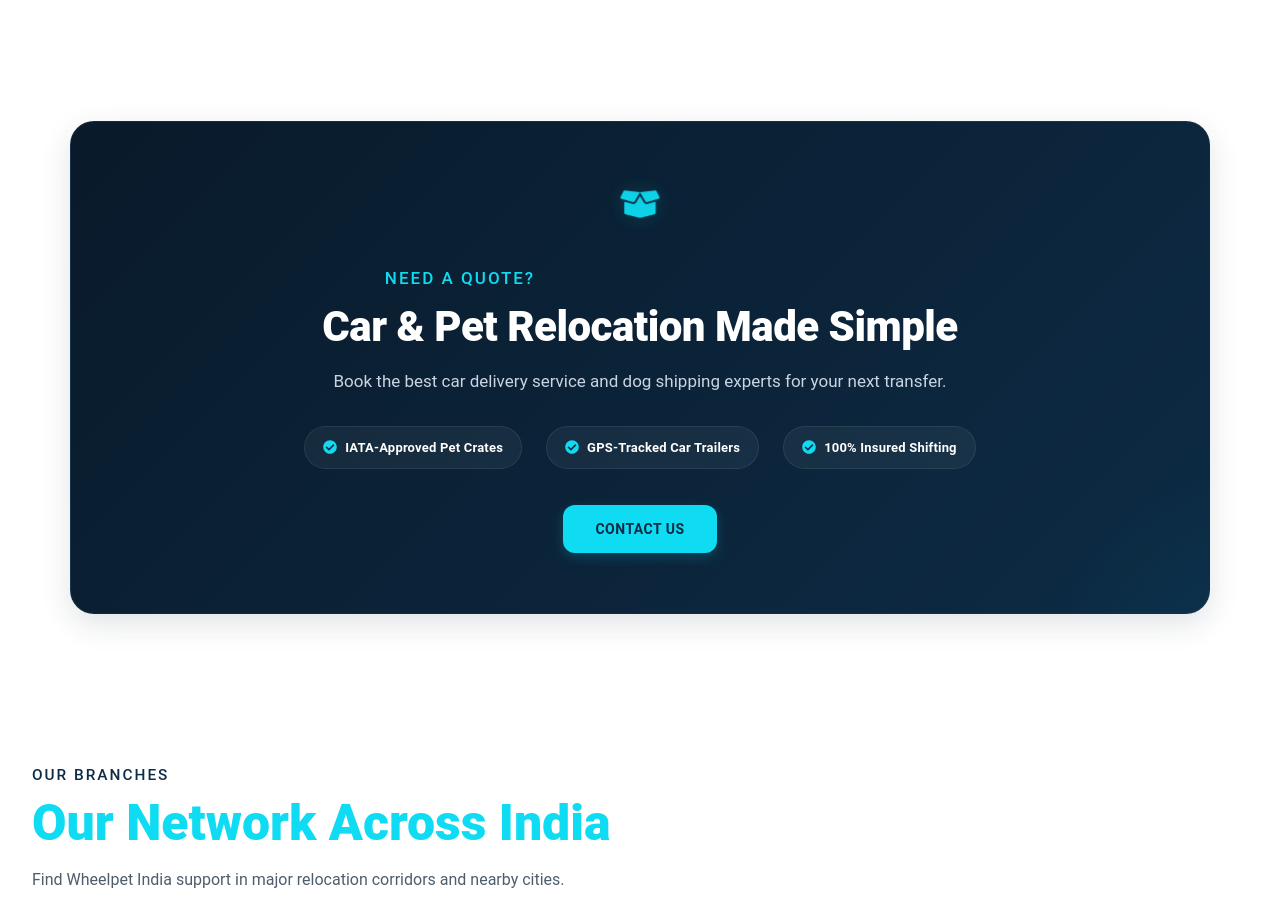
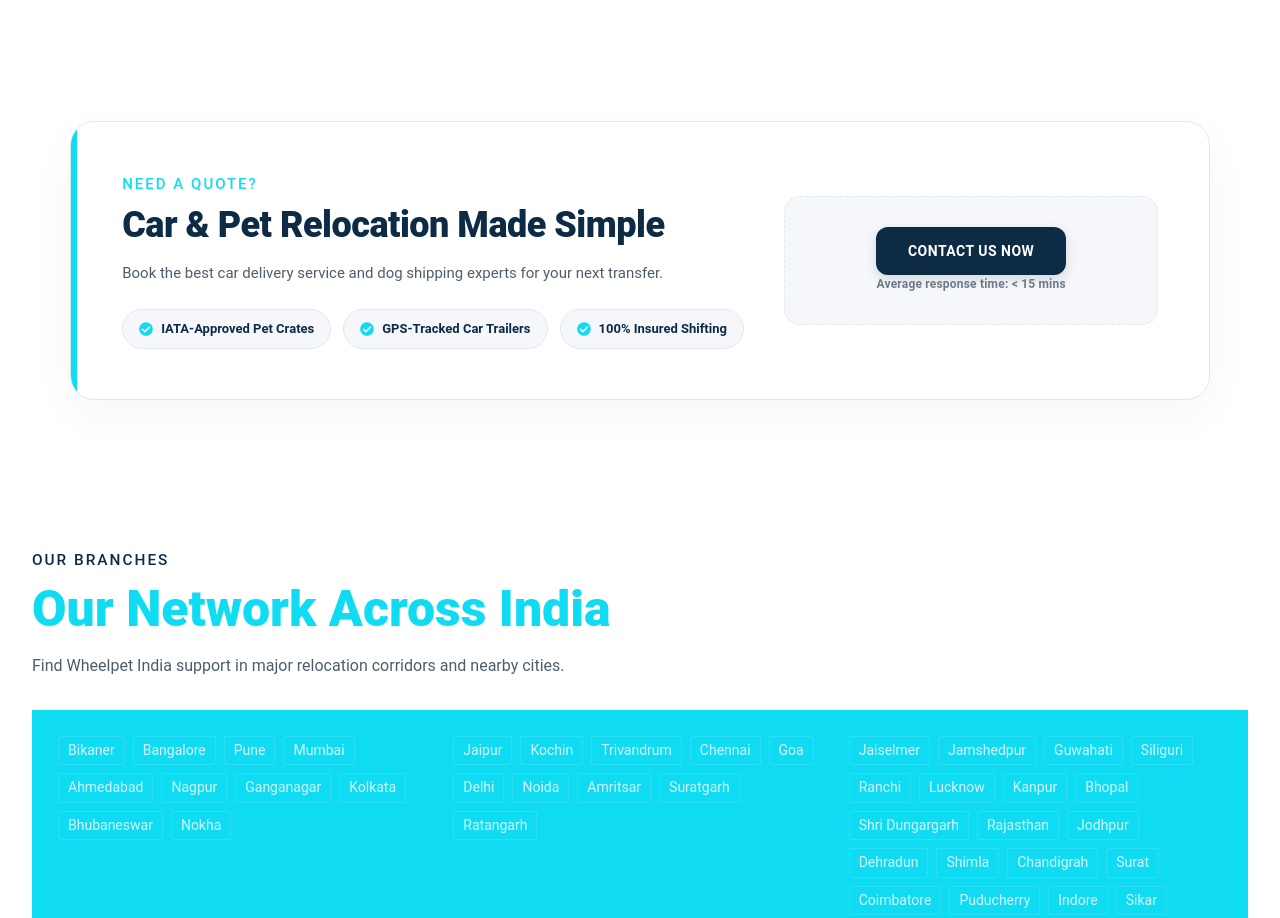
Before and after one commit to CybertizeYogesh/wheelpetindia, a Next.js app: page / in a window 1280 px wide. Shown: the part 7400-8318 px from the top of the page. Built offline with nearby package versions, Linux system fonts and the light colour scheme.

Commit message:
Redesign Quote section to a light-theme split-row card with trust badges and a dashed response action box

```diff
--- a/app/page.js
+++ b/app/page.js
@@ -154,28 +154,30 @@
       <section className="section">
         <div className="container">
           <div className={styles.quoteBannerCard}>
-            <div className={styles.icon}>
-              <FaBoxOpen />
-            </div>
+            <div className={styles.quoteBannerCardInner}>
+              <div className={styles.quoteBannerCardContent}>
                 <p className="eyebrow" style={{ color: "var(--color-secondary)", margin: 0 }}>Need A Quote?</p>
                 <h2>Car & Pet Relocation Made Simple</h2>
                 <p>Book the best car delivery service and dog shipping experts for your next transfer.</p>
 
-            <div className={styles.trustPointsGrid}>
+                <div className={styles.trustPointsRow}>
                   {[
                     "IATA-Approved Pet Crates",
                     "GPS-Tracked Car Trailers",
                     "100% Insured Shifting"
                   ].map((text) => (
-                <div className={styles.trustPointItem} key={text}>
+                    <div className={styles.trustPointBadge} key={text}>
                       <FaCheckCircle />
                       <span>{text}</span>
                     </div>
                   ))}
                 </div>
+              </div>
 
-            <div>
-              <Link className="btn btnSecondary" href="/contact-us/">Contact Us</Link>
+              <div className={styles.quoteActionBox}>
+                <Link className="btn" href="/contact-us/">Contact Us Now</Link>
+                <span className={styles.quoteActionSub}>Average response time: &lt; 15 mins</span>
+              </div>
             </div>
           </div>
         </div>
--- a/styles/sections.module.css
+++ b/styles/sections.module.css
@@ -1494,109 +1494,122 @@
   }
 }
 
-/* Redesigned Quote Banner Card */
+/* Redesigned Quote Banner Card (Light Split Design) */
 .quoteBannerCard {
   position: relative;
-  background: linear-gradient(135deg, #091a2a 0%, #0d2b45 100%);
+  background: var(--color-white);
+  border: 1px solid var(--color-border);
   border-radius: 24px;
-  padding: 60px clamp(24px, 5vw, 80px);
-  text-align: center;
+  padding: 50px clamp(20px, 4vw, 60px);
+  box-shadow: 0 15px 45px rgba(24, 41, 55, 0.04);
   overflow: hidden;
-  box-shadow: var(--shadow-card);
-  border: 1px solid rgba(255, 255, 255, 0.05);
 }
 
 .quoteBannerCard::before {
   content: "";
   position: absolute;
-  top: -50%;
-  left: -20%;
-  width: 300px;
-  height: 300px;
-  background: radial-gradient(circle, rgba(15, 219, 242, 0.08) 0%, rgba(15, 219, 242, 0) 70%);
-  pointer-events: none;
-}
-
-.quoteBannerCard::after {
-  content: "";
-  position: absolute;
-  bottom: -50%;
-  right: -20%;
-  width: 400px;
-  height: 400px;
-  background: radial-gradient(circle, rgba(15, 219, 242, 0.05) 0%, rgba(15, 219, 242, 0) 70%);
-  pointer-events: none;
-}
-
-.quoteBannerCard .icon {
-  font-size: 38px;
-  color: var(--color-secondary);
-  margin-bottom: 20px;
-  display: inline-block;
-  opacity: 0.95;
-  filter: drop-shadow(0 0 10px rgba(15, 219, 242, 0.2));
-  animation: pulseIcon 3s infinite ease-in-out;
-}
-
-.quoteBannerCard h2 {
-  color: #ffffff;
-  font-size: clamp(28px, 3.5vw, 42px);
+  top: 0;
+  left: 0;
+  width: 6px;
+  height: 100%;
+  background: var(--color-secondary);
+}
+
+.quoteBannerCardInner {
+  display: grid;
+  grid-template-columns: 1.25fr 0.75fr;
+  align-items: center;
+  gap: 40px;
+  position: relative;
+  z-index: 2;
+}
+
+.quoteBannerCardContent {
+  text-align: left;
+}
+
+.quoteBannerCardContent h2 {
+  color: var(--color-primary);
+  font-size: clamp(26px, 3.2vw, 36px);
   font-weight: 800;
   line-height: 1.2;
-  margin: 10px 0 16px;
+  margin: 8px 0 14px;
   letter-spacing: -0.5px;
 }
 
-.quoteBannerCard p {
-  color: #cbd5e1;
-  font-size: clamp(15px, 1.4vw, 17px);
-  max-width: 650px;
-  margin: 0 auto 30px;
+.quoteBannerCardContent p {
+  color: var(--color-text);
+  font-size: 15px;
+  margin: 0 0 24px;
   line-height: 1.6;
 }
 
-.trustPointsGrid {
-  display: flex;
-  justify-content: center;
+.trustPointsRow {
+  display: flex;
   flex-wrap: wrap;
-  gap: clamp(12px, 2vw, 24px);
-  margin-bottom: 36px;
-  position: relative;
-  z-index: 2;
-}
-
-.trustPointItem {
-  display: flex;
+  gap: 12px;
+}
+
+.trustPointBadge {
+  display: inline-flex;
   align-items: center;
   gap: 8px;
-  background: rgba(255, 255, 255, 0.05);
-  border: 1px solid rgba(255, 255, 255, 0.08);
-  padding: 10px 18px;
-  border-radius: 50px;
-  color: #ffffff;
+  background: var(--color-light);
+  border: 1px solid var(--color-border);
+  padding: 8px 16px;
+  border-radius: 30px;
+  color: var(--color-primary);
   font-size: 13px;
-  font-weight: 600;
-  letter-spacing: 0.2px;
+  font-weight: 700;
   transition: all var(--transition);
   user-select: none;
 }
 
-.trustPointItem:hover {
-  background: rgba(15, 219, 242, 0.12);
-  border-color: rgba(15, 219, 242, 0.35);
+.trustPointBadge:hover {
+  border-color: var(--color-secondary);
+  background: rgba(15, 219, 242, 0.05);
   transform: translateY(-2px);
 }
 
-.trustPointItem svg {
+.trustPointBadge svg {
   color: var(--color-secondary);
   font-size: 14px;
 }
 
-@keyframes pulseIcon {
-  0%, 100% {
-    transform: translateY(0) scale(1);
-  }
-  50% {
-    transform: translateY(-4px) scale(1.05);
-  }
-}
+.quoteActionBox {
+  display: flex;
+  flex-direction: column;
+  align-items: center;
+  justify-content: center;
+  text-align: center;
+  padding: 30px 24px;
+  background: var(--color-light);
+  border-radius: 16px;
+  border: 1px dashed var(--color-border);
+  transition: all var(--transition);
+}
+
+.quoteActionBox:hover {
+  border-color: var(--color-secondary);
+  background: rgba(15, 219, 242, 0.02);
+}
+
+.quoteActionBox .btn {
+  width: 100%;
+  margin-bottom: 12px;
+}
+
+.quoteActionSub {
+  font-size: 12px;
+  font-weight: 600;
+  color: var(--color-text);
+  opacity: 0.8;
+  letter-spacing: 0.2px;
+}
+
+@media (max-width: 992px) {
+  .quoteBannerCardInner {
+    grid-template-columns: 1fr;
+    gap: 30px;
+  }
+}
```
Lines whose indentation alone changed are shown as unchanged.
